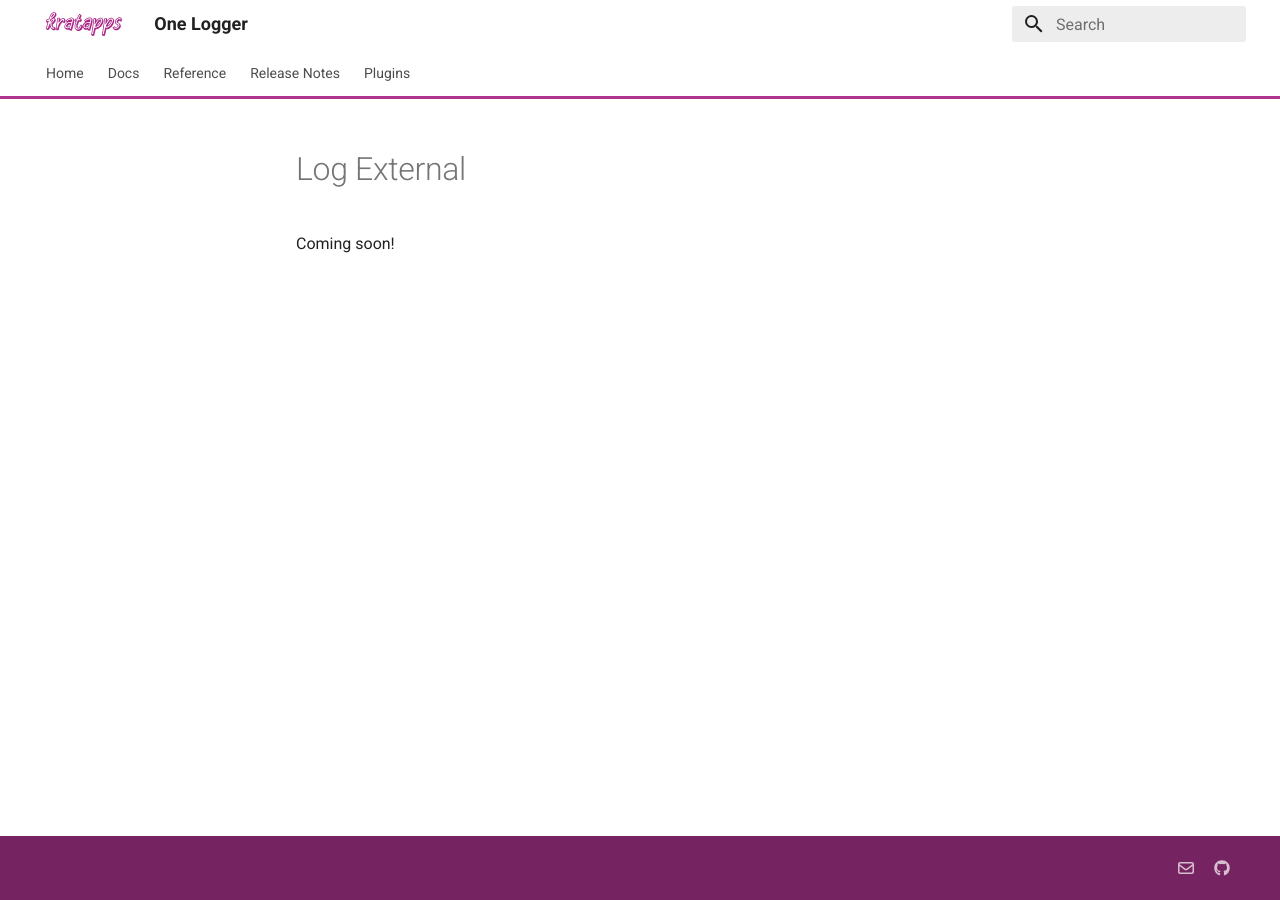
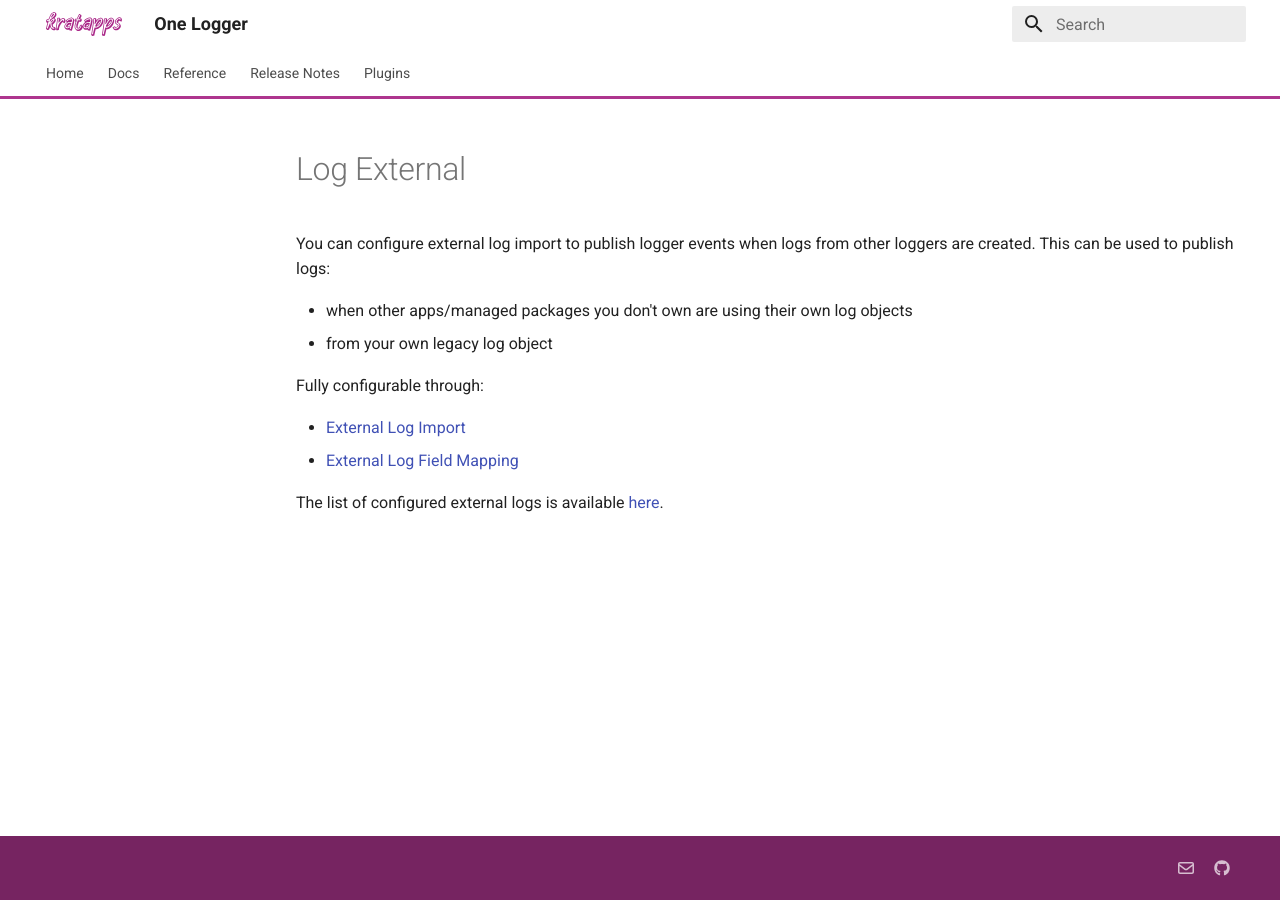
Before and after one commit to kratapps/one-logger-kratapps-com, an MkDocs documentation site: the page built from docs/docs/api/log-external.md, in a window 1280 px wide. Built offline with MkDocs 1.6.1 and Material for MkDocs 9.7.7, drawn with Linux system fonts in a browser that asks for light colours.

Commit message:
Update docs.

```diff
--- a/docs/docs/api/log-external.md
+++ b/docs/docs/api/log-external.md
@@ -1,3 +1,16 @@
 # Log External
 
-Coming soon!
+You can configure external log import to publish logger events when logs from
+other loggers are created. This can be used to publish logs:
+
+-   when other apps/managed packages you don't own are using their own log
+    objects
+-   from your own legacy log object
+
+Fully configurable through:
+
+-   [External Log Import](../../reference/ok__External_Log_Import__mdt.md)
+-   [External Log Field Mapping](../../reference/ok__External_Log_Field_Mapping__mdt.md)
+
+The list of configured external logs is available
+[here](../../extensions/external-logs-for-one-logger.md).
```
Also changed, not shown: docs/docs/undocumented.md (deleted, +0 -18 lines), docs/extensions/external-logs-for-one-logger.md (added, +3 -0 lines).
